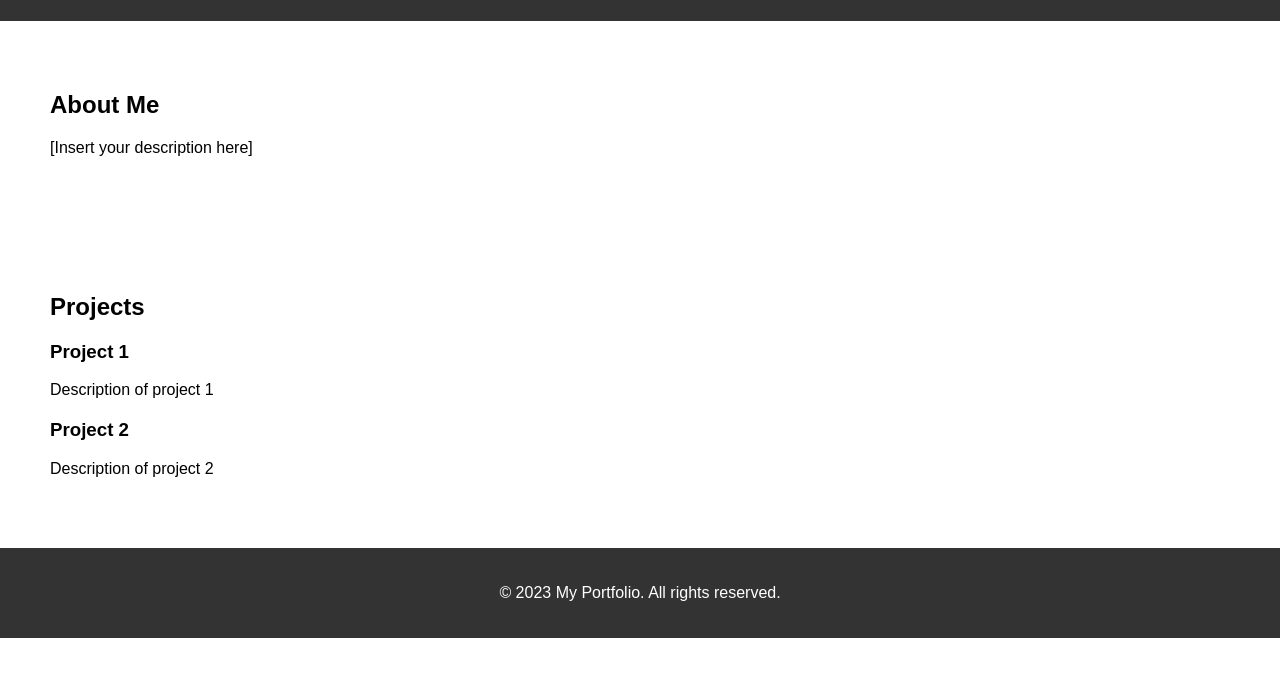
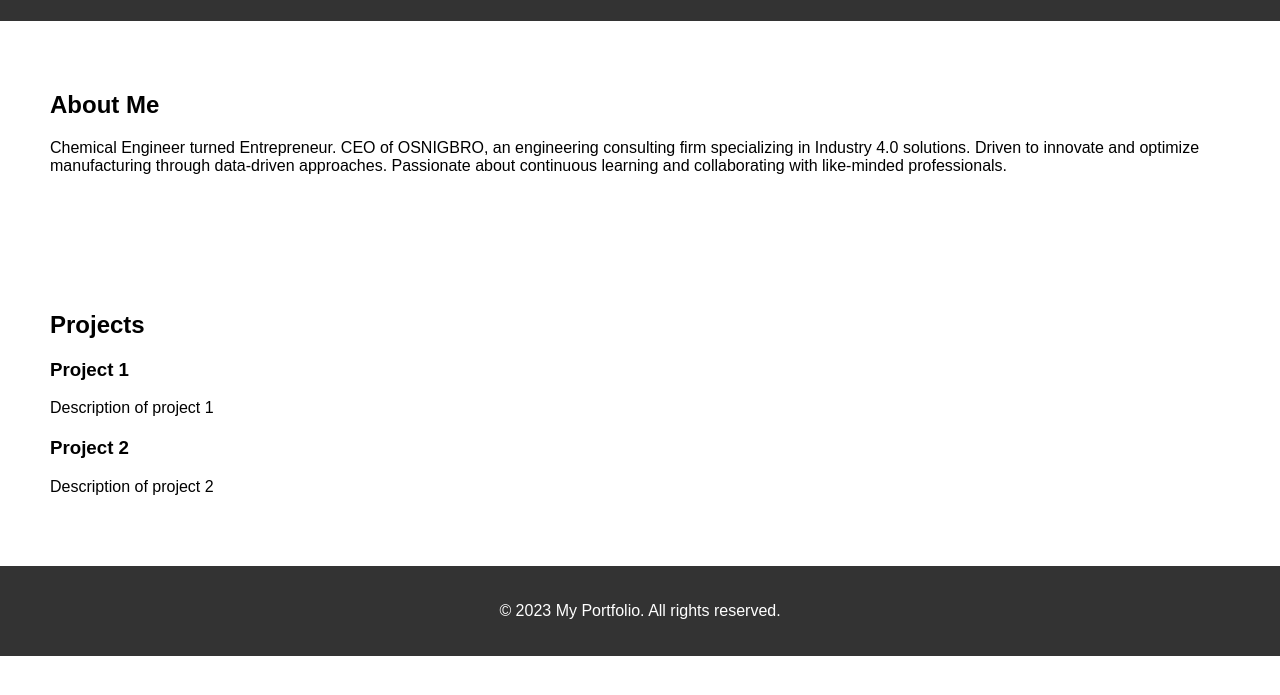
Before and after one commit to Oamp1796/InitialProjects, a plain HTML site: page index.html in a window 1280 px wide. Shown: the part 99-794 px from the top of the page. Drawn offline with Linux system fonts and the light colour scheme; a script that the page names is missing.

Commit message:
index.html

```diff
--- a/index.html
+++ b/index.html
@@ -13,8 +13,9 @@
 
   <section id="about">
     <h2>About Me</h2>
-    <p>
-      [Insert your description here]
+    <p>Chemical Engineer turned Entrepreneur. CEO of OSNIGBRO, an engineering consulting firm specializing in Industry 4.0 solutions.
+      Driven to innovate and optimize manufacturing through data-driven approaches.
+      Passionate about continuous learning and collaborating with like-minded professionals.
     </p>
   </section>
 
```
